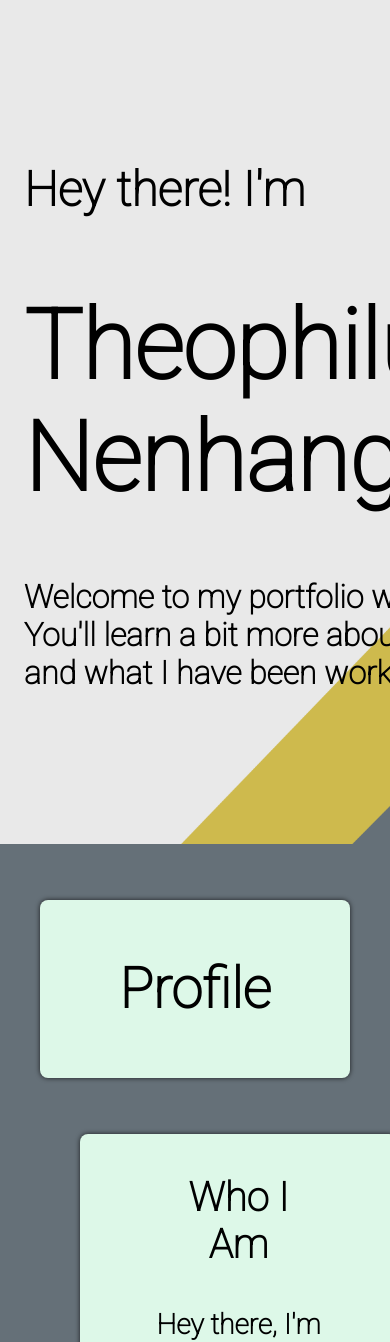
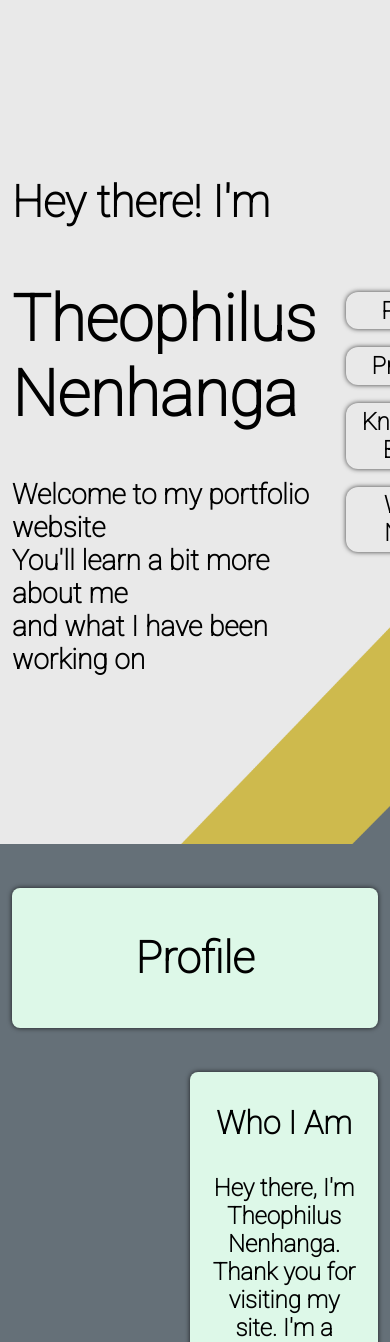
Before and after one commit to TheophilusNenhanga/FlaskPortfolioWebsite, a Flask app: page / in a window 390 px wide. Shown: the top 1342 px of the page. Run offline with Flask 3, Linux system fonts and the light colour scheme; data comes from the database, SQL or seed files in the repository.

Commit message:
Added Media Queries
* Added Media queries.
* The page cannot be displayed at certain screen sizes.

```diff
--- a/Portfolio/static/index.js
+++ b/Portfolio/static/index.js
@@ -28,9 +28,10 @@ document.addEventListener("DOMContentLoaded", function () {
 // Putting this block of code above the knowledge sliders block of code stops the knowledge sliders block of code from working.
 function checkScreenSize() {
     let screenWidth = Math.min(document.body.clientWidth, window.innerWidth, document.documentElement.clientWidth);
+    let screenHeight = Math.min(document.body.clientHeight, window.innerHeight, document.documentElement.clientHeight);
     let warningMessage = document.getElementById('warningMessage');
 
-    if (screenWidth < 280) {
+    if (screenWidth < 280 || screenWidth < 300 && screenHeight < 640) {
         warningMessage.style.display = 'block';
     } else {
         warningMessage.style.display = 'none';
--- a/Portfolio/static/styles.css
+++ b/Portfolio/static/styles.css
@@ -160,18 +160,19 @@ h3.main-text {
 	color: var(--text-color);
 }
 
-.text-pill ul{
+.text-pill ul {
 	list-style: circle;
 }
 
-.text-pill li{
+.text-pill li {
 	margin: 0.5em;
+	text-align: left;
 }
 
 /* END Pills */
 
 /* START grid */
-.profile-grid, .project-grid, .button-link-grid, .knowledge-grid, .quarter-grid, .next-grid, .footer-grid, .half-grid{
+.profile-grid, .project-grid, .button-link-grid, .knowledge-grid, .quarter-grid, .next-grid, .footer-grid, .half-grid {
 	display: grid;
 	max-width: 100%;
 	gap: var(--gap);
@@ -210,19 +211,18 @@ h3.main-text {
 	padding-right: var(--gap);
 }
 
-.next-grid{
+.next-grid {
 	grid-template-columns: 4fr 2fr;
 }
 
-.footer-grid{
+.footer-grid {
 	grid-template-columns: 1fr 1fr 1fr;
 	justify-items: center;
 }
 
-.half-grid{
+.half-grid {
 	grid-template-columns: 1fr 1fr;
 }
-
 
 
 /* END grid */
@@ -329,7 +329,7 @@ footer {
 	flex-direction: column;
 }
 
-.center-flex-list{
+.center-flex-list {
 	display: flex;
 	align-items: center;
 }
@@ -359,7 +359,7 @@ footer {
 	transition: width 0.75s;
 }
 
-.slider-one.active, .slider-two.active, .slider-three.active, .slider-four.active{
+.slider-one.active, .slider-two.active, .slider-three.active, .slider-four.active {
 	background-color: rgb(206, 186, 77);
 }
 
@@ -401,4 +401,182 @@ footer {
 .slider-container.third {
 	left: 75%;
 }
+
 /* END Sliders */
+
+
+@media screen and (max-width: 300px) {
+	.main-header {
+		grid-template-columns: 1fr;
+	}
+
+	h1.main-text {
+		font-size: 3em;
+	}
+
+	h2.main-text {
+		font-size: 2em;
+	}
+
+	h3.main-text {
+		font-size: 1.5em;
+	}
+
+	.hero {
+		margin: 0 0.75em;
+	}
+
+	.navbar li {
+		padding: .1em;
+		margin: 0.75em;
+		font-size: 1.35em;
+		box-shadow: var(--pill-shadow);
+		border-radius: var(--border-radius);
+		text-align: center;
+	}
+
+	.navbar a {
+		color: black;
+		border: none;
+		margin-left: 0.45em;
+		margin-right: 0.45em;
+	}
+
+	.navbar-link {
+		color: black;
+	}
+
+	.pill-text-title {
+		font-size: 1.75em;
+	}
+
+	.pill-text-subtitle {
+		font-size: 1.35em;
+	}
+
+	.pill-text-p {
+		font-size: 1.1em;
+	}
+
+	.divider-text {
+		font-size: 2.5em;
+	}
+
+	.heading-pill {
+		margin: .75em;
+	}
+
+	.text-pill p {
+		padding-left: .75em;
+		padding-right: .75em;
+	}
+
+	.profile-grid, .project-grid, .next-grid, .knowledge-grid {
+		gap: .75em;
+		margin: .75em;
+		grid-template-columns: 1fr;
+	}
+
+	.button-link-grid, .footer-grid, .quarter-grid {
+		gap: .75em;
+		margin: .75em;
+	}
+
+}
+
+@media screen and (min-width: 300px) {
+	.main-header {
+		grid-template-columns: 1fr;
+	}
+
+	h1.main-text {
+		font-size: 4em;
+	}
+
+	h2.main-text {
+		font-size: 2.75em;
+	}
+
+	h3.main-text {
+		font-size: 1.75em;
+	}
+
+	.hero {
+		margin: .25em 0.75em;
+	}
+
+	.navbar li {
+		padding: .2em;
+		margin: 0.75em;
+		font-size: 1.5em;
+		box-shadow: var(--pill-shadow);
+		border-radius: var(--border-radius);
+		text-align: center;
+	}
+
+	.navbar a {
+		color: black;
+		border: none;
+		margin-left: 0.45em;
+		margin-right: 0.45em;
+	}
+
+	.navbar-link {
+		color: black;
+	}
+
+	.pill-text-title {
+		font-size: 2em;
+	}
+
+	.pill-text-subtitle {
+		font-size: 1.75em;
+	}
+
+	.pill-text-p {
+		font-size: 1.5em;
+	}
+
+	.divider-text {
+		font-size: 2.75em;
+	}
+
+	.heading-pill {
+		margin: .75em;
+	}
+
+	.text-pill p {
+		padding-left: .75em;
+		padding-right: .75em;
+	}
+
+	.profile-grid, .project-grid, .next-grid, .knowledge-grid {
+		gap: .75em;
+		margin: .75em;
+		grid-template-columns: 1fr;
+	}
+
+	.button-link-grid, .footer-grid, .quarter-grid {
+		gap: .75em;
+		margin: .75em;
+	}
+}
+
+
+@media screen and (min-height: 800px) {
+	#spacer{
+		display: none;
+	}
+
+	.profile-grid{
+		align-items: center;
+	}
+
+	.main-header{
+		grid-template-columns: 2fr 1fr;
+	}
+
+	.project-grid, .profile-grid, .knowledge-grid, .next-grid{
+		grid-template-columns: 1fr 1fr;
+	}
+}
```
Lines whose indentation alone changed are shown as unchanged.
